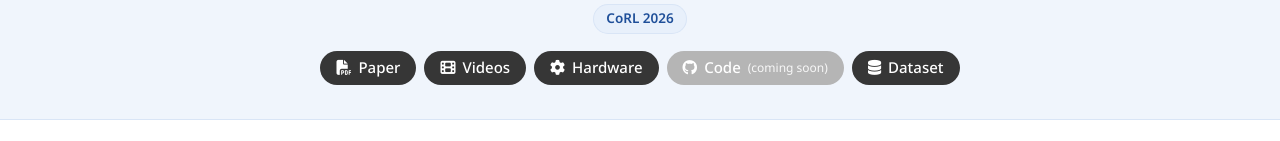
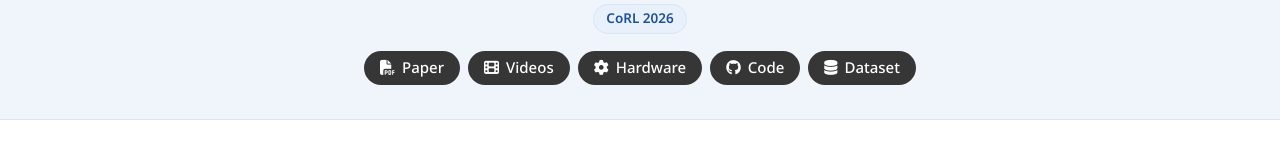
Before and after one commit to boyazeno/belt_finger, a plain HTML site: page index.html in a window 1280 px wide. Shown: the part 1350-1491 px from the top of the page. Drawn offline with Linux system fonts and the light colour scheme.

Commit message:
Link the Belt-Finger (V1) code repository
Co-Authored-By: Claude Opus 5.5 (1M context) <noreply@anthropic.com>

```diff
--- a/index.html
+++ b/index.html
@@ -97,8 +97,7 @@
         <a class="btn" href="https://arxiv.org/abs/2606.20193"><i class="fa-solid fa-file-pdf"></i> Paper</a>
         <a class="btn" href="#v1-videos"><i class="fa-solid fa-film"></i> Videos</a>
         <a class="btn" href="https://github.com/boyazeno/belt_finger_hardware"><i class="fa-solid fa-gear"></i> Hardware</a>
-        <!-- TODO: replace with the V1 code repo link when released -->
-        <span class="btn off" title="Coming soon"><i class="fa-brands fa-github"></i> Code <span class="soon">(coming soon)</span></span>
+        <a class="btn" href="https://github.com/boyazeno/belt_finger_teleop"><i class="fa-brands fa-github"></i> Code</a>
         <a class="btn" href="https://cscloud.cs.uni-tuebingen.de/index.php/s/sz38PGgeqn6QWAx"><i class="fa-solid fa-database"></i> Dataset</a>
       </div>
     </div></div>
@@ -335,7 +334,7 @@
           </tr>
           <tr>
             <td><i class="fa-brands fa-github"></i>&nbsp; Code</td>
-            <td class="muted">Coming soon</td>
+            <td><a href="https://github.com/boyazeno/belt_finger_teleop">boyazeno/belt_finger_teleop</a></td>
             <td><a href="https://github.com/boyazeno/belt_finger_touch">boyazeno/belt_finger_touch</a></td>
           </tr>
           <tr>
```
Also changed, not shown: 1 other file.
